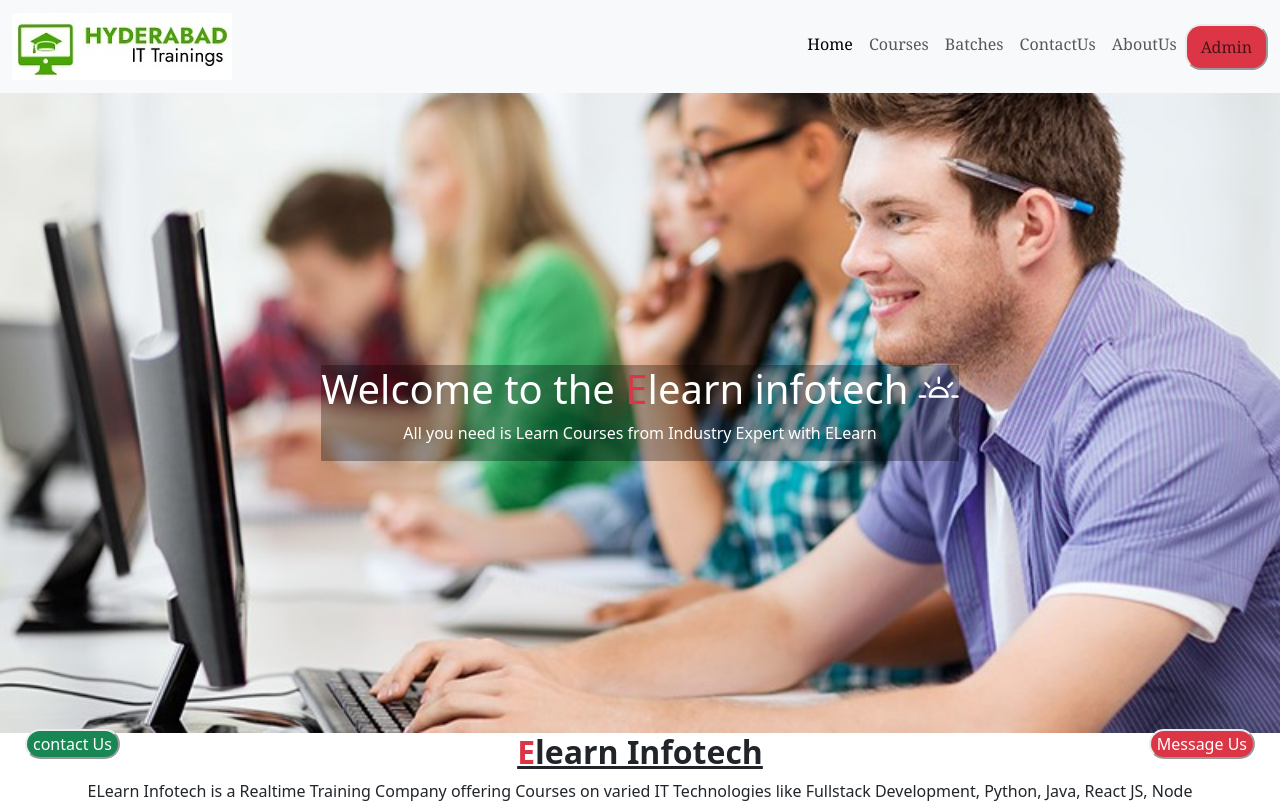
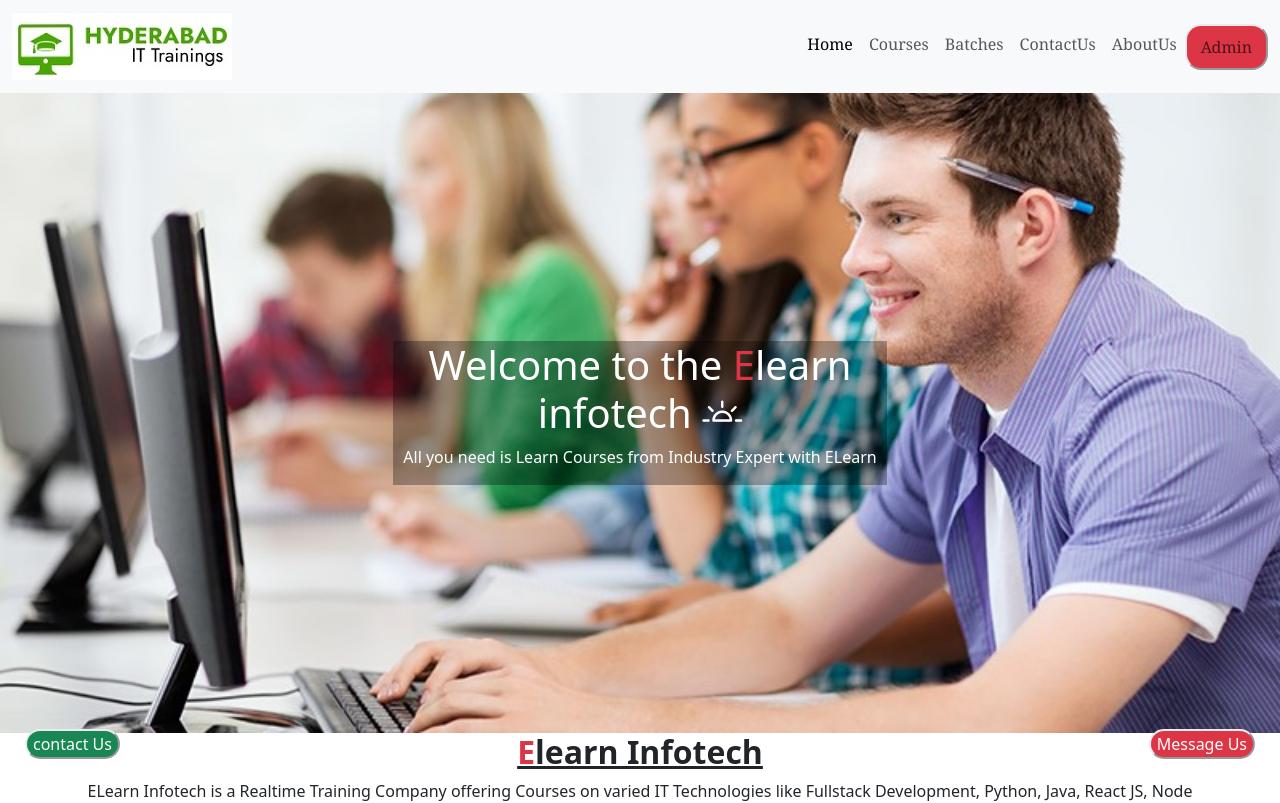
Before and after one commit to kiranrayapudi/client, a React (Create React App) app: page / in a window 1280 px wide. Shown: the top 803 px of the page. Built offline with nearby package versions, Linux system fonts and the light colour scheme.

Commit message:
Update WelcomePage.js

```diff
--- a/src/WelcomePage.js
+++ b/src/WelcomePage.js
@@ -7,8 +7,8 @@ import img3 from "./Components/Header/Courses/coursesassets/theory3.webp"
 const WelcomePage = () => {
   return (
     <div>
-        <div className='welcome p-5 '>
-          <div className='welcometext '>
+        <div className='welcome p-5'>
+          <div className='welcometext col-12 col-sm-8 col-md-6 col-lg-5'>
             <h1 >Welcome to the <span className='text-danger'>E</span>learn infotech <span className='bi bi-brightness-alt-high '></span></h1>
             <p>All you need is Learn Courses from Industry Expert with ELearn</p>
             </div>
```
